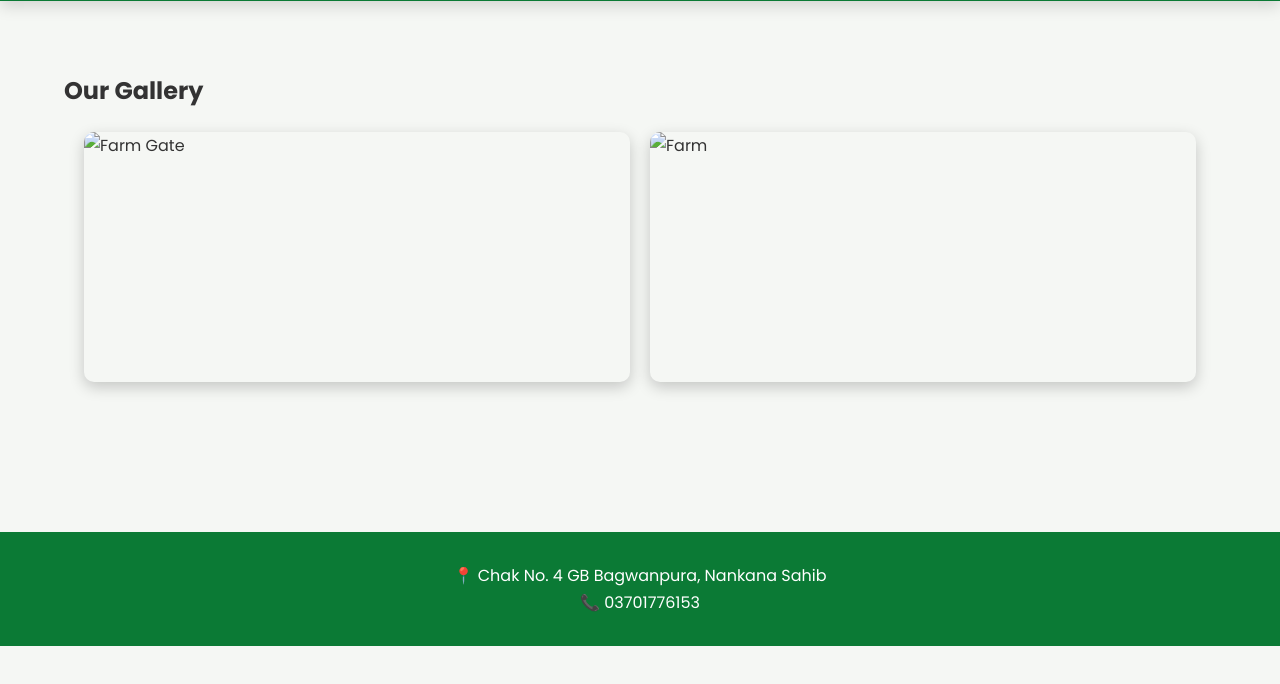
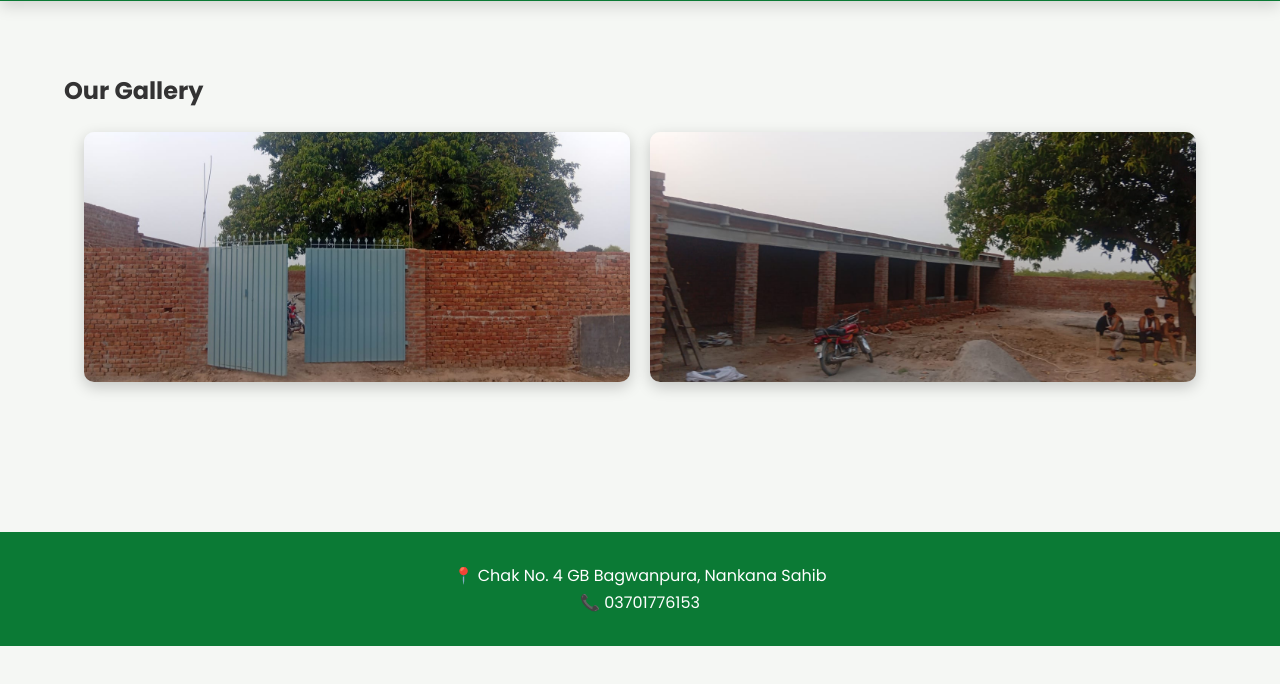
Before and after one commit to mianfaizan957/mian-dairy-farm, a plain HTML site: page gallery.html in a window 1280 px wide. Shown: the part 86-770 px from the top of the page. Drawn offline with Linux system fonts and the light colour scheme.

Commit message:
Fix HTML structure and image source paths
Updated image source paths and fixed HTML formatting.

```diff
--- a/gallery.html
+++ b/gallery.html
@@ -45,9 +45,9 @@
 
 <div class="gallery">
 
-    <img src="images/gate.jpg.jpeg" alt="Farm Gate">
+    <img src="gate.jpg.jpeg" alt="farm gate">
 
-    <img src="images/farm.jpg.jpeg" alt="Farm">
+    <img src="farm.jpg.jpeg" alt="farm">
 
 </div>
 
```
